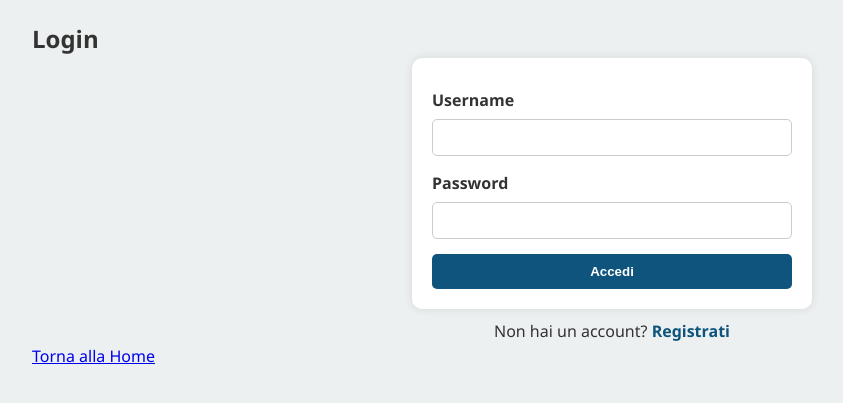
After one commit to MortiDavide/Progetto_Python_WebScraping, a Flask app: page /login in a window 1280 px wide. The commit adds this page. Shown: the top 403 px of the page, without its empty margins (28-871 px from the left). Run offline with Flask 3, Linux system fonts and the light colour scheme.

Commit message:
settimo commit
aggiunta funzionalità account

```diff
--- a/Progetto_Python_ITS/app.py
+++ b/Progetto_Python_ITS/app.py
@@ -1,14 +1,38 @@
-from flask import Flask, render_template, request
+from flask import Flask, render_template, request, redirect, url_for, session, flash
 import requests
 from bs4 import BeautifulSoup
 import re
 from fuzzywuzzy import fuzz  # Importa fuzzywuzzy
 import time
+import csv
 
 app = Flask(__name__)
+app.secret_key = 'supersecretkey'
 
 saved_games = []
 searched_games = []
+users_file = 'users.csv'
+
+# Funzione per leggere gli utenti dal CSV
+def load_users():
+    users = {}
+    try:
+        with open(users_file, newline='', encoding='utf-8') as csvfile:
+            reader = csv.reader(csvfile)
+            for row in reader:
+                if len(row) == 2:
+                    users[row[0]] = row[1]
+    except FileNotFoundError:
+        pass
+    return users
+
+# Funzione per salvare un nuovo utente nel CSV
+def save_user(username, password):
+    with open(users_file, 'a', newline='', encoding='utf-8') as csvfile:
+        writer = csv.writer(csvfile)
+        writer.writerow([username, password])
+
+users = load_users()
 
 def generate_slug(title, platform):
     """Genera uno slug unico dal titolo e dalla piattaforma."""
@@ -404,5 +428,41 @@ def game_details(slug):
 
     return "Gioco non trovato", 404
 
+@app.route('/login', methods=['GET', 'POST'])
+def login():
+    if request.method == 'POST':
+        username = request.form['username']
+        password = request.form['password']
+        users = load_users()
+        if username in users and users[username] == password:
+            session['user_id'] = username
+            session['username'] = username
+            flash('Login avvenuto con successo!', 'success')
+            return redirect(url_for('index'))
+        else:
+            flash('Credenziali non valide.', 'danger')
+    return render_template('login.html')
+
+@app.route('/register', methods=['GET', 'POST'])
+def register():
+    if request.method == 'POST':
+        username = request.form['username']
+        password = request.form['password']
+        users = load_users()
+        if username in users:
+            flash('Username già esistente!', 'warning')
+        else:
+            save_user(username, password)
+            flash('Registrazione avvenuta con successo! Ora puoi accedere.', 'success')
+            return redirect(url_for('login'))
+    return render_template('register.html')
+
+@app.route('/logout')
+def logout():
+    session.pop('user_id', None)
+    session.pop('username', None)
+    flash("Sei uscito dall'account.", 'info')
+    return redirect(url_for('index'))
+
 if __name__ == '__main__':
     app.run(debug=True)
--- a/Progetto_Python_ITS/static/style.css
+++ b/Progetto_Python_ITS/static/style.css
@@ -1,7 +1,8 @@
 :root {
     --primary-color: #2c3e50;
     --secondary-color: #3498db;
-    --accent-color: #e74c3c;
+    --accent-color: #0e547c;
+    --hover-accent: #02806f;
     --background-color: #ecf0f1;
     --card-color: #ffffff;
     --text-color: #333333;
@@ -24,31 +25,59 @@ body {
     max-width: 1200px;
     margin: 0 auto;
     padding: 20px;
+    overflow: hidden;
 }
 
+/* Header */
 header {
+    background: var(--primary-color);
+    color: #fff;
+    padding: 20px;
     text-align: center;
+    position: relative;
     margin-bottom: 2rem;
 }
 
 h1 {
-    color: var(--primary-color);
     margin-bottom: 1rem;
 }
 
+.auth-links {
+    position: absolute;
+    top: 20px;
+    right: 20px;
+}
+
+.auth-links a {
+    color: #fff;
+    background: var(--accent-color);
+    padding: 8px 12px;
+    margin: 0 5px;
+    border-radius: 5px;
+    text-decoration: none;
+    font-weight: bold;
+}
+
+.auth-links a:hover {
+    background: var(--hover-accent);
+}
+
+/* Search */
 .search-container {
     display: flex;
     justify-content: center;
     max-width: 600px;
-    margin: 0 auto;
+    margin: 20px auto;
 }
 
 .search-form {
     display: flex;
     width: 100%;
+    align-items: stretch;
+    /* Allinea gli elementi in altezza */
 }
 
-#search-input {
+.search-form input {
     padding: 12px 20px;
     font-size: 1rem;
     border: 2px solid #ddd;
@@ -162,6 +206,89 @@ h1 {
     padding: 40px;
     font-size: 1.2rem;
     color: #777;
+}
+
+/* Flash Messages */
+.flash-messages {
+    text-align: center;
+    margin: 20px 0;
+}
+
+.flash {
+    padding: 10px;
+    margin: 5px;
+    border-radius: 5px;
+    font-weight: bold;
+}
+
+.flash.success {
+    background: #4CAF50;
+    color: white;
+}
+
+.flash.danger {
+    background: #e74c3c;
+    color: white;
+}
+
+.flash.warning {
+    background: #f1c40f;
+    color: black;
+}
+
+/* Forms */
+form {
+    background: white;
+    padding: 20px;
+    border-radius: 10px;
+    max-width: 400px;
+    margin: auto;
+    box-shadow: 0 0 10px rgba(0, 0, 0, 0.1);
+}
+
+form label {
+    display: block;
+    font-weight: bold;
+    margin-top: 10px;
+}
+
+form input {
+    width: 100%;
+    padding: 10px;
+    margin: 5px 0;
+    border: 1px solid #ccc;
+    border-radius: 5px;
+}
+
+form button {
+    background: var(--accent-color);
+    color: white;
+    border: none;
+    padding: 10px;
+    width: 100%;
+    margin-top: 10px;
+    border-radius: 5px;
+    cursor: pointer;
+    font-weight: bold;
+}
+
+form button:hover {
+    background: var(--hover-accent);
+}
+
+p {
+    text-align: center;
+    margin-top: 10px;
+}
+
+p a {
+    color: var(--accent-color);
+    font-weight: bold;
+    text-decoration: none;
+}
+
+p a:hover {
+    text-decoration: underline;
 }
 
 footer {
--- /dev/null
+++ b/Progetto_Python_ITS/templates/login.html
@@ -0,0 +1,39 @@
+<!DOCTYPE html>
+<html lang="it">
+
+<head>
+    <meta charset="UTF-8">
+    <meta name="viewport" content="width=device-width, initial-scale=1.0">
+    <title>Login</title>
+    <link rel="stylesheet" href="/static/style.css">
+</head>
+
+<body>
+    <div class="container">
+        <h2>Login</h2>
+        {% with messages = get_flashed_messages(with_categories=true) %}
+        {% if messages %}
+        <ul class="flashes">
+            {% for category, message in messages %}
+            <li class="{{ category }}">{{ message }}</li>
+            {% endfor %}
+        </ul>
+        {% endif %}
+        {% endwith %}
+
+        <form action="{{ url_for('login') }}" method="POST">
+            <label for="username">Username</label>
+            <input type="text" id="username" name="username" required>
+
+            <label for="password">Password</label>
+            <input type="password" id="password" name="password" required>
+
+            <button type="submit">Accedi</button>
+        </form>
+
+        <p>Non hai un account? <a href="{{ url_for('register') }}">Registrati</a></p>
+        <a href="{{ url_for('index') }}">Torna alla Home</a>
+    </div>
+</body>
+
+</html>
```
Also changed, not shown: other parts of Progetto_Python_ITS/static/style.css (+46 -17 lines), Progetto_Python_ITS/templates/index.html (+9 -0 lines), Progetto_Python_ITS/templates/register.html (added, +39 -0 lines).
